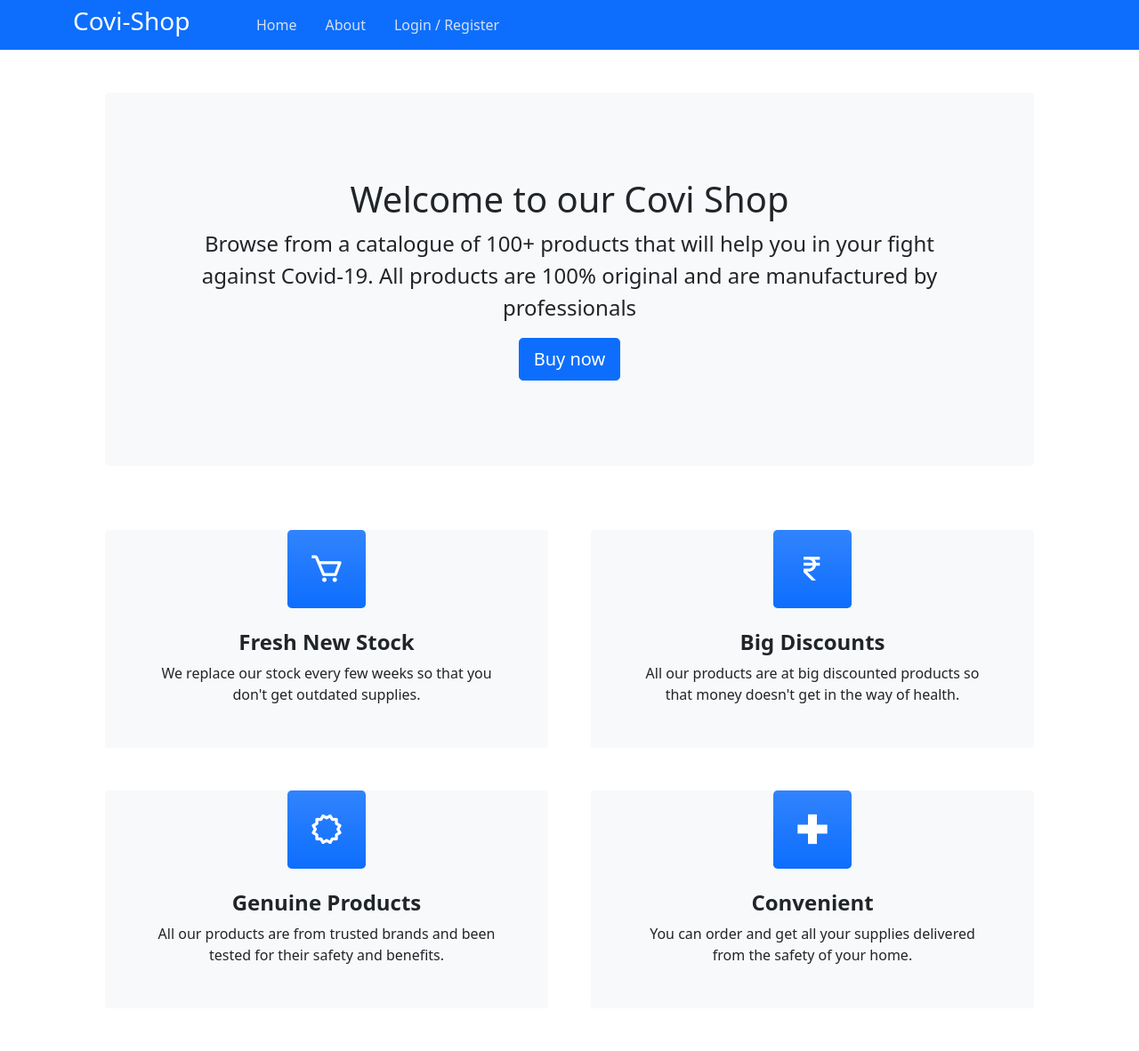
After one commit to Arvind-Suthar/python-mini-project, a Flask app: page /about in a window 1280 px wide. The commit adds this page. Shown: the whole page at 89% size. Run offline with Flask 2, Linux system fonts and the light colour scheme.

Commit message:
Add files via upload

```diff
--- a/app.py
+++ b/app.py
@@ -34,6 +34,11 @@ def index():
 def loginrender():
     return render_template('login.html')
 '''
+
+@app.route('/about')
+def about():
+    return render_template('about.html')
+
 @app.route('/checkout/<name>', methods = ['POST'])
 def checkout(name):
     if request.method == 'POST':
@@ -51,8 +56,6 @@ def checkout(name):
             return render_template('checkout.html', user = name, mask = mask, gloves = gloves, ppe = ppe, total = total, gst = gst, sanitizer = sanitizer, shield = shield, vitamin = vitamin)
 
     return redirect(url_for('index'))
-
-
 
 @app.route('/login', methods = ['POST', 'GET'])
 def login():
--- /dev/null
+++ b/templates/about.html
@@ -0,0 +1,135 @@
+<!DOCTYPE html>
+<html lang="en">
+<head>
+    <meta charset="UTF-8">
+    <meta http-equiv="X-UA-Compatible" content="IE=edge">
+    <meta name="viewport" content="width=device-width, initial-scale=1.0">
+    <title>About Us</title>
+
+    <!-- Bootstrap CSS -->
+    <link href="https://cdn.jsdelivr.net/npm/bootstrap@5.1.3/dist/css/bootstrap.min.css" rel="stylesheet"
+        integrity="sha384-1BmE4kWBq78iYhFldvKuhfTAU6auU8tT94WrHftjDbrCEXSU1oBoqyl2QvZ6jIW3" crossorigin="anonymous">
+    <link href='https://unpkg.com/boxicons@2.1.2/css/boxicons.min.css' rel='stylesheet'>
+    <title>Covi Shop - About</title>
+    <style>
+        .navbar-nav{
+            color: #fff;
+            display: flex;
+            flex-direction: row;
+            align-items: center;
+        }
+        .navbar-nav li{
+            padding: 1rem;
+        }
+        .navbar-nav li.nav-item a{
+            color: rgb(215, 225, 240);
+            text-decoration: none;
+        }
+    </style>
+</head>
+<body>
+   <header class="section bg-primary text-white">
+          <!-- header inner -->
+          <div class="header">
+            <div class="container">
+               <div class="row">
+                  <div class="col-xl-2 col-lg-2 col-md-2 col-sm-2 col logo_section d-flex align-items-center">
+                     <div class="full">
+                        <div class="center-desk">
+                           <h3 class="text-white">Covi-Shop</h3>
+                        </div>
+                     </div>
+                  </div>
+                  <div class="col-xl-8 col-lg-8 col-md-8 col-sm-9">
+                     <div class="menu-area">
+                        <div class="limit-box">
+                           <nav class="main-menu">
+                              <ul class="navbar-nav">
+                                 <li class="nav-item active"> <a href="/">Home</a> </li>
+                                 <li class="nav-item"> <a href="/about">About</a> </li>
+                                 {% if user != "" and user != Null %}
+                                    <li class="nav-item"> <a href="/login">{{ user }}</a> </li>
+                                 {% else %}
+                                    <li class="nav-item"> <a href="/login">Login / Register</a> </li>
+                                 {% endif %}
+                              </ul>
+                           </nav>
+                        </div>
+                     </div>
+                  </div>
+               </div>
+            </div>
+         </div>
+         <!-- end header inner -->
+   </header>
+
+
+    <header class="py-5">
+        <div class="container px-lg-5">
+            <div class="p-4 p-lg-5 bg-light rounded-3 text-center">
+                <div class="m-4 m-lg-5">
+                    <h1 class="">
+                        Welcome to our Covi Shop
+                    </h1>
+                    <p class="fs-4">
+                        Browse from a catalogue of 100+ products that will help you in your fight against
+                              Covid-19. All products are 100% original and are manufactured by professionals
+                    </p>
+                    <a href="/" class="btn btn-primary btn-lg">Buy now</a>
+                </div>
+            </div>
+        </div>
+    </header>
+    <section class="pt-4">
+        <div class="container px-lg-5">
+            <!-- Page Features-->
+            <div class="row gx-lg-5">
+                <div class="col-lg-6 col-xxl-4 mb-5">
+                    <div class="card bg-light border-0 h-100">
+                        <div class="card-body text-center p-4 p-lg-5 pt-0 pt-lg-0">
+                            <div class="feature mb-4 mt-n4">
+                                <i class='bx bx-cart bg-primary bg-gradient text-white rounded-3 p-4 display-6'></i>
+                            </div>
+                            <h2 class="fs-4 fw-bold">Fresh New Stock</h2>
+                            <p class="mb-0">We replace our stock every few weeks so that you don't get outdated supplies.</p>
+                        </div>
+                    </div>
+                </div>
+                <div class="col-lg-6 col-xxl-4 mb-5">
+                    <div class="card bg-light border-0 h-100">
+                        <div class="card-body text-center p-4 p-lg-5 pt-0 pt-lg-0">
+                            <div class="feature mb-4 mt-n4">
+                                <i class='bx bx-rupee bg-primary bg-gradient text-white rounded-3 p-4 display-6'></i>
+                            </div>
+                            <h2 class="fs-4 fw-bold">Big Discounts</h2>
+                            <p class="mb-0">All our products are at big discounted products so that money doesn't get in the way of health.</p>
+                        </div>
+                    </div>
+                </div>
+                <div class="col-lg-6 col-xxl-4 mb-5">
+                    <div class="card bg-light border-0 h-100">
+                        <div class="card-body text-center p-4 p-lg-5 pt-0 pt-lg-0">
+                            <div class="feature mb-4 mt-n4">
+                                <i class='bx bx-certification bg-primary bg-gradient text-white rounded-3 p-4 display-6'></i>
+                            </div>
+                            <h2 class="fs-4 fw-bold">Genuine Products</h2>
+                            <p class="mb-0">All our products are from trusted brands and been tested for their safety and benefits.</p>
+                        </div>
+                    </div>
+                </div>
+                <div class="col-lg-6 col-xxl-4 mb-5">
+                    <div class="card bg-light border-0 h-100">
+                        <div class="card-body text-center p-4 p-lg-5 pt-0 pt-lg-0">
+                            <div class="feature mb-4 mt-n4">
+                                <i class='bx bx-plus-medical bg-primary bg-gradient text-white rounded-3 p-4 display-6'></i>
+                            </div>
+                            <h2 class="fs-4 fw-bold">Convenient</h2>
+                            <p class="mb-0">You can order and get all your supplies delivered from the safety of your home.</p>
+                        </div>
+                    </div>
+                </div>
+            </div>
+        </div>
+    </section>
+</body>
+</html>
--- a/templates/index.html
+++ b/templates/index.html
@@ -62,7 +62,7 @@
                         <nav class="main-menu">
                            <ul class="menu-area-main">
                               <li> <a href="/">Home</a> </li>
-                              <li> <a href="/">About</a> </li>
+                              <li> <a href="/about">About</a> </li>
                               {% if user != "" %}
                                  <li> <a href="/">{{ user }}</a> </li>
                               {% else %}
@@ -91,7 +91,7 @@
                            <p>Browse from a catalogue of 100+ products that will help you in your fight against
                               Covid-19. All products are 100% original and are manufactured by professionals.</p>
                            <a class="btn btn-lg btn-primary" href="#plant" role="button">Buy Now</a>
-                           <a class="btn btn-lg btn-primary" href="/" role="button">About </a>
+                           <a class="btn btn-lg btn-primary" href="/about" role="button">About </a>
                         </div>
                      </div>
                      <div class="col-xl-6 col-lg-6 col-md-6 col-sm-12">
@@ -223,8 +223,6 @@
       </div>
    </div>
 
-
-
    <section>
       <div id="main_slider" class="section carousel slide banner-main" data-ride="carousel">
          <ol class="carousel-indicators">
```
Also changed, not shown: templates/checkout.html (+23 -2 lines), ss/about.PNG (added).
